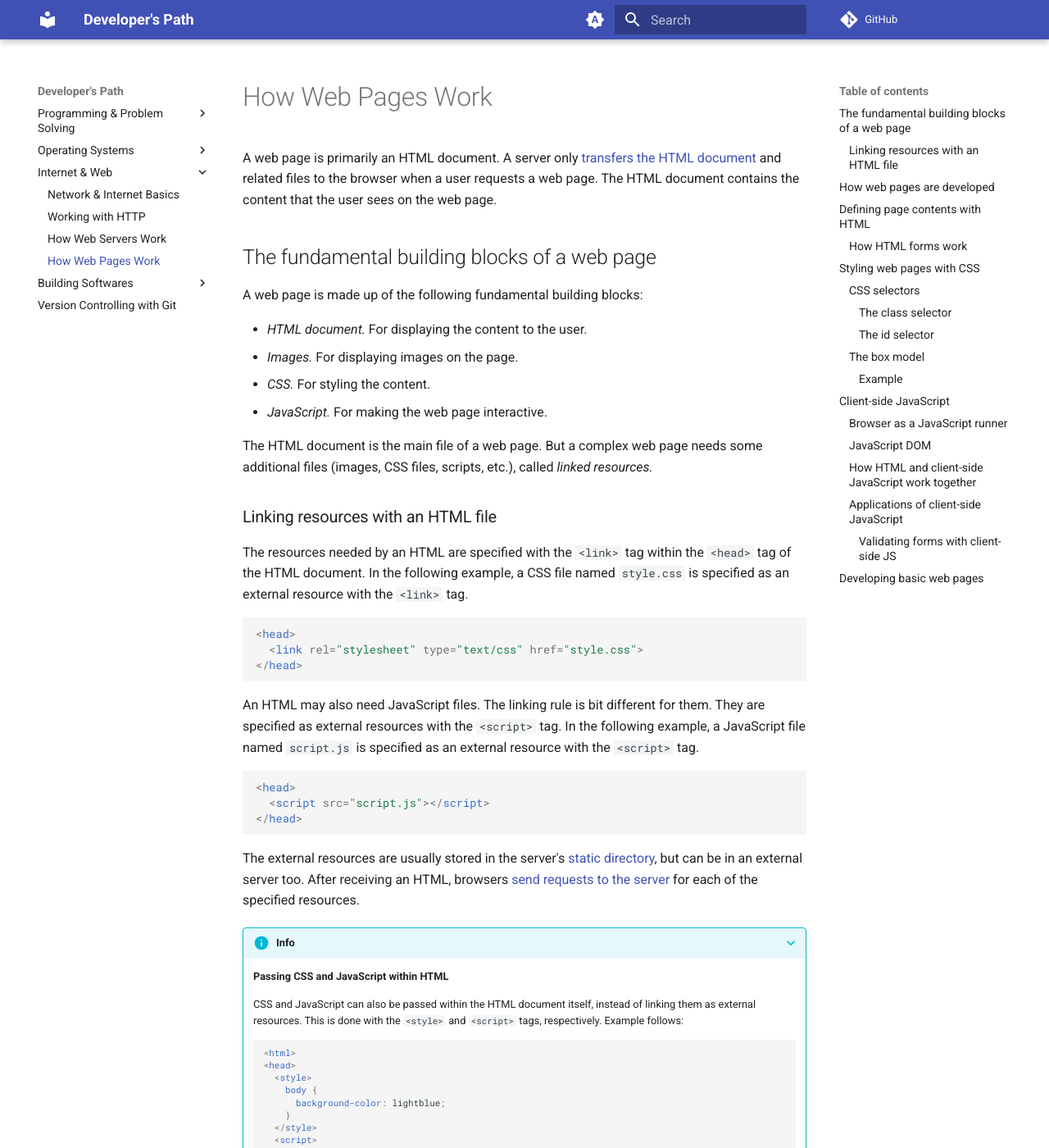
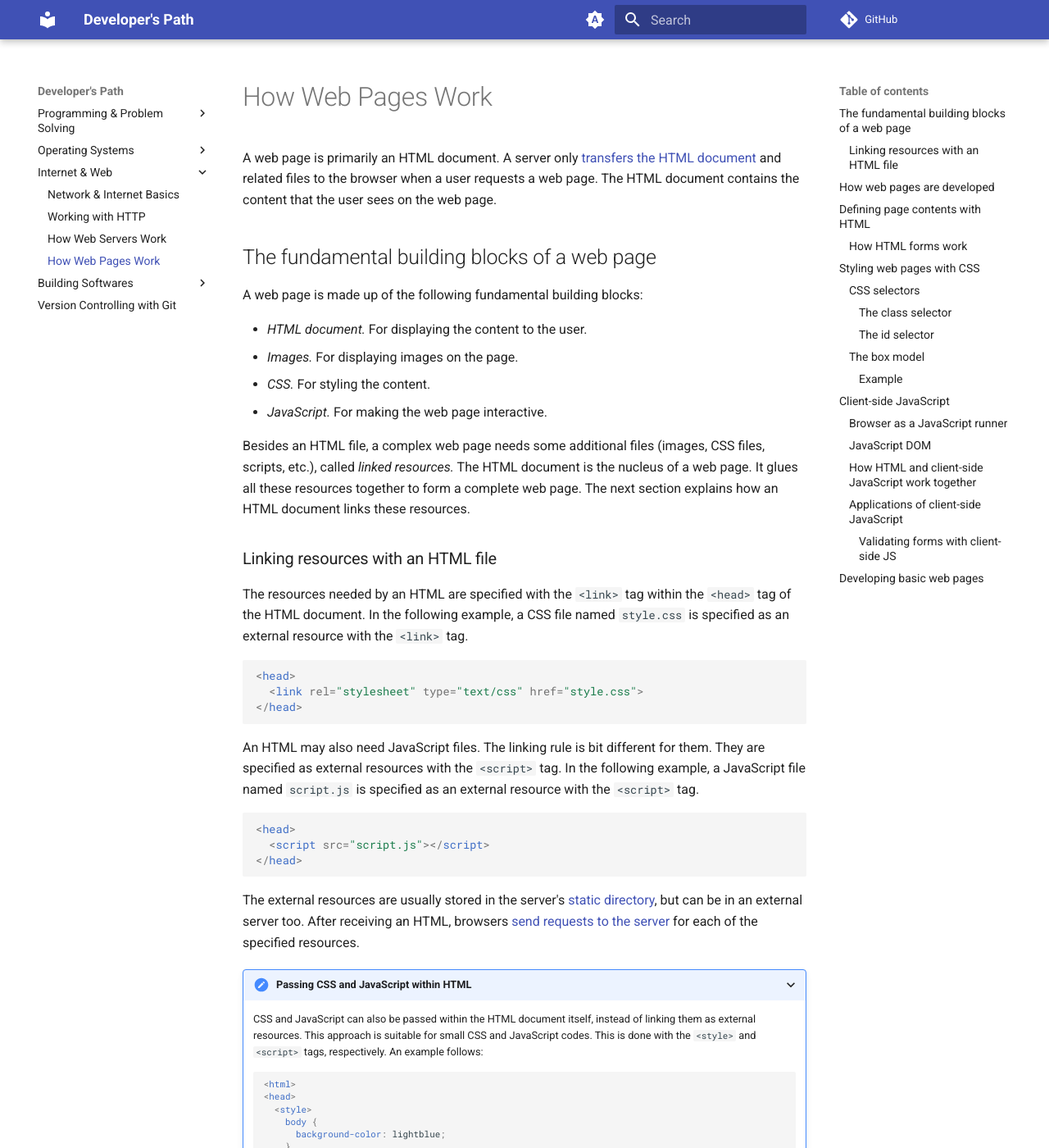
Before and after one commit to gharials/dev-path, an MkDocs documentation site: the page built from docs/internet-web/web-pages.md, in a window 1280 px wide and 1400 px high. Shown: the whole window at 82% size. Built offline with MkDocs 1.6.1 and Material for MkDocs 9.7.7, drawn with Linux system fonts in a browser that asks for light colours; comment, search, counter and statistics services are not loaded.

Commit message:
copy edit building blocks of a web page section.

````diff
--- a/docs/internet-web/web-pages.md
+++ b/docs/internet-web/web-pages.md
@@ -11,7 +11,7 @@ A web page is made up of the following fundamental building blocks:
 * _CSS._ For styling the content.
 * _JavaScript._ For making the web page interactive.
 
-The HTML document is the main file of a web page. But a complex web page needs some additional files (images, CSS files, scripts, etc.), called *linked resources.*
+Besides an HTML file, a complex web page needs some additional files (images, CSS files, scripts, etc.), called *linked resources.* The HTML document is the nucleus of a web page. It glues all these resources together to form a complete web page. The next section explains how an HTML document links these resources.
 
 ### Linking resources with an HTML file
 
@@ -33,10 +33,9 @@ An HTML may also need JavaScript files. The linking rule is bit different for th
 
 The external resources are usually stored in the server's [static directory](web-servers.md#serving-static-contents), but can be in an external server too. After receiving an HTML, browsers [send requests to the server](./web-servers.md#how-an-http-server-serves-websites) for each of the specified resources.
 
-???+ info
-    **Passing CSS and JavaScript within HTML**
+???+ "Passing CSS and JavaScript within HTML"
 
-    CSS and JavaScript can also be passed within the HTML document itself, instead of linking them as external resources. This is done with the `<style>` and `<script>` tags, respectively. Example follows:
+    CSS and JavaScript can also be passed within the HTML document itself, instead of linking them as external resources. This approach is suitable for small CSS and JavaScript codes. This is done with the `<style>` and `<script>` tags, respectively. An example follows:
 
     ```html
     <html>
````
